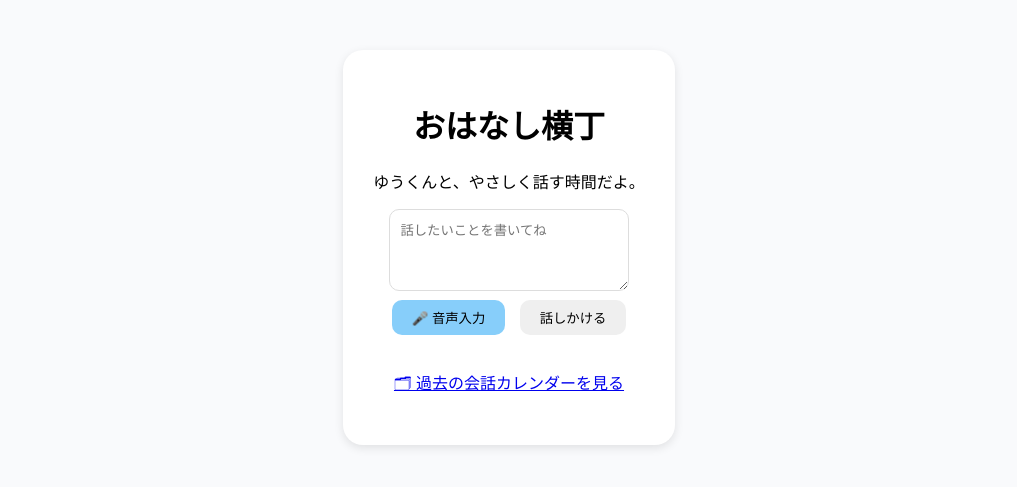
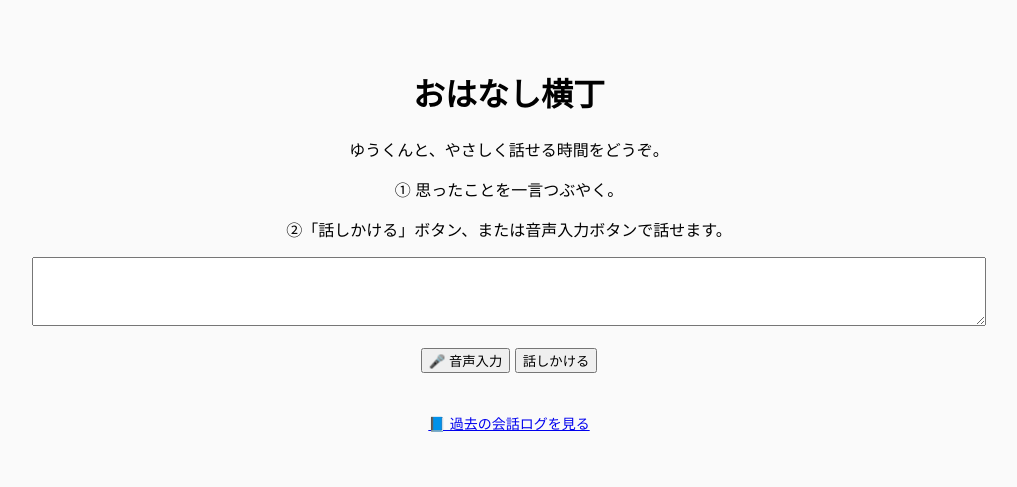
Before and after one commit to murahimurahi/ai_grandchild_bot, a Flask app: page / in a window 1280 px wide. Shown: the top 487 px of the page, without its empty margins (131-1148 px from the left). Run offline with Flask 3, Linux system fonts and the light colour scheme.

Commit message:
Update index.html

```diff
--- a/templates/index.html
+++ b/templates/index.html
@@ -2,113 +2,104 @@
 <html lang="ja">
 <head>
     <meta charset="UTF-8">
-    <meta name="viewport" content="width=device-width, initial-scale=1.0">
     <title>おはなし横丁</title>
-    <link rel="stylesheet" href="/static/style.css">
+    <style>
+        body {
+            font-family: "Hiragino Sans", sans-serif;
+            background:#fafafa;
+            padding:40px;
+            text-align:center;
+        }
+        #logArea {
+            margin-top: 40px;
+            font-size:14px;
+            color:#555;
+        }
+        audio { margin-top:10px; }
+    </style>
 </head>
+<body>
 
-<body>
-    <div class="container">
 <h1>おはなし横丁</h1>
-        <p>ゆうくんと、やさしく話す時間だよ。</p>
+<p>ゆうくんと、やさしく話せる時間をどうぞ。</p>
+<p>① 思ったことを一言つぶやく。</p>
+<p>②「話しかける」ボタン、または音声入力ボタンで話せます。</p>
 
-        <!-- 入力欄 -->
-        <textarea id="userInput" placeholder="話したいことを書いてね"></textarea>
+<textarea id="user_input" rows="3" style="width:80%;font-size:18px;"></textarea><br><br>
 
-        <div class="buttons">
 <button id="voiceBtn">🎤 音声入力</button>
-            <button id="sendBtn">話しかける</button>
-        </div>
+<button id="askBtn">話しかける</button>
 
-        <!-- 返事 -->
-        <div id="responseArea"></div>
+<div id="responseArea" style="margin-top:30px;font-size:18px;"></div>
 
-        <!-- 音声プレイヤー -->
-        <audio id="voicePlayer" controls preload="auto" style="width: 100%; margin-top: 20px; display:none;"></audio>
-
-        <p style="margin-top:30px;">
-            <a href="./logs">🗂 過去の会話カレンダーを見る</a>
-        </p>
+<div id="logArea">
+    <a href="/logs" target="_blank">📘 過去の会話ログを見る</a>
 </div>
 
 <script>
-    /* ==========================================================
-       🎤 音声入力（録音 → 自動送信 → 5秒固定）
-    ========================================================== */
-    let recognition;
-    let autoSendTimer = null;
+    //---------------------------------------------------
+    // 音声入力 5 秒 & 途切れ防止 0.2秒遅延
+    //---------------------------------------------------
+    const voiceBtn = document.getElementById("voiceBtn");
+    let mediaRecorder;
+    let audioChunks = [];
 
+    voiceBtn.addEventListener("click", async () => {
         try {
-        const SpeechRecognition = window.SpeechRecognition || window.webkitSpeechRecognition;
-        recognition = new SpeechRecognition();
-        recognition.lang = "ja-JP";
-        recognition.interimResults = true;
+            const stream = await navigator.mediaDevices.getUserMedia({ audio: true });
+            audioChunks = [];
+            mediaRecorder = new MediaRecorder(stream);
 
-        recognition.onresult = (event) => {
-            const text = event.results[0][0].transcript;
-            document.getElementById("userInput").value = text;
+            // 途切れ防止 → 録音開始を少し遅らせる
+            setTimeout(() => mediaRecorder.start(), 200);
 
-            // 前のタイマーがあればリセット
-            if (autoSendTimer) clearTimeout(autoSendTimer);
+            setTimeout(() => mediaRecorder.stop(), 5000); // ← 録音5秒
 
-            // 🔥 発話が変わるたびに 5 秒後に自動送信
-            autoSendTimer = setTimeout(() => {
-                sendMessage();
-            }, 5000);
+            mediaRecorder.ondataavailable = e => audioChunks.push(e.data);
+
+            mediaRecorder.onstop = async () => {
+                const blob = new Blob(audioChunks, {type:"audio/mp3"});
+                const formData = new FormData();
+                formData.append("audio", blob, "voice.mp3");
+
+                const res = await fetch("/voice", {
+                    method: "POST",
+                    body: formData
+                });
+
+                const data = await res.json();
+                document.getElementById("user_input").value = data.text;  // ← 入力欄に残す
+
+                sendText();
             };
         } catch (e) {
-        console.warn("[音声認識エラー]", e);
+            alert("マイクが許可されていません。");
         }
+    });
 
-    // 音声ボタン
-    document.getElementById("voiceBtn").onclick = () => {
-        try {
-            recognition.start();
-        } catch (e) {
-            console.warn("音声認識開始できません:", e);
-        }
-    };
 
-    /* ==========================================================
-       ✉️ 送信処理
-    ========================================================== */
-    document.getElementById("sendBtn").onclick = () => {
-        sendMessage();
-    };
+    //---------------------------------------------------
+    // テキスト送信
+    //---------------------------------------------------
+    document.getElementById("askBtn").addEventListener("click", sendText);
 
-    function sendMessage() {
-        const text = document.getElementById("userInput").value.trim();
+    async function sendText() {
+        const text = document.getElementById("user_input").value;
         if (!text) return;
 
-        document.getElementById("responseArea").innerHTML = "ゆうくんが考え中…";
-
-        fetch("/talk", {
-            method: "POST",
-            headers: {"Content-Type": "application/json"},
-            body: JSON.stringify({ message: text })
-        })
-        .then(res => res.json())
-        .then(data => {
-            document.getElementById("responseArea").innerHTML = data.reply;
-
-            const player = document.getElementById("voicePlayer");
-            player.style.display = "block";
-            player.src = data.audio_url + "?t=" + Date.now();
-
-            /* 🔥 音切れ防止：load → 少し待って → play */
-            player.load();
-            setTimeout(() => {
-                player.play().catch(e => console.warn("再生エラー:", e));
-            }, 120);
-        })
-        .catch(err => {
-            document.getElementById("responseArea").innerHTML =
-                "ごめんね、なんだかエラーが起きたみたい。もう一度言ってね。";
-            console.error(err);
+        const res = await fetch("/talk", {
+            method:"POST",
+            headers: {"Content-Type":"application/json"},
+            body: JSON.stringify({ user_text: text })
         });
 
-        document.getElementById("userInput").value = "";
+        const data = await res.json();
+
+        // 返答テキスト
+        document.getElementById("responseArea").innerHTML =
+            `${data.reply}<br><br><audio controls src="${data.audio_url}"></audio>`;
     }
 </script>
+
 </body>
 </html>
```
Lines whose indentation alone changed are shown as unchanged.
